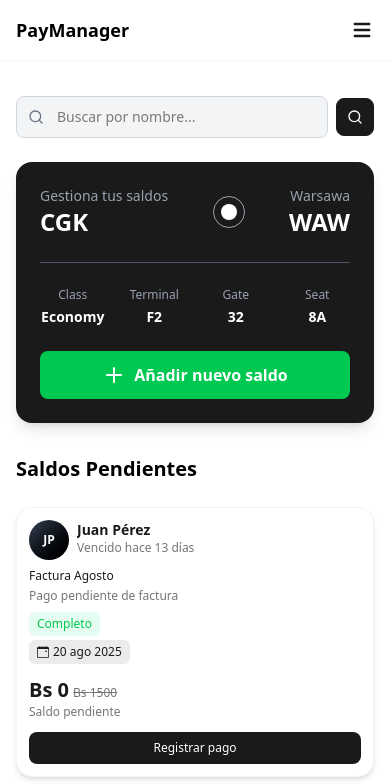
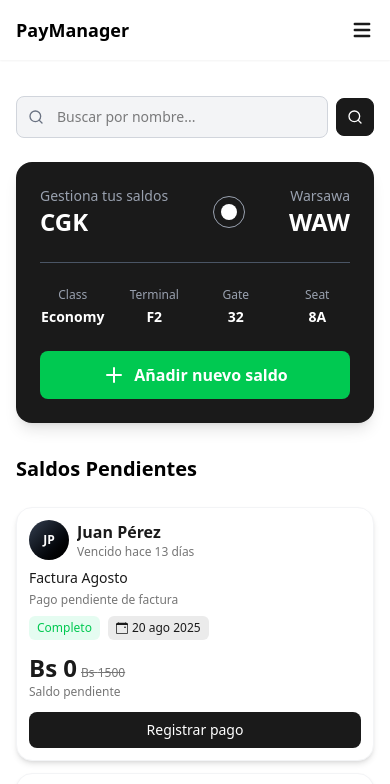
Before and after one commit to GustavoLuizaga/Pay-Manager-Frontend, a React (Vite) app: page / in a window 390 px wide. Shown: the top 784 px of the page. Built offline with nearby package versions, Linux system fonts and the light colour scheme.

Commit message:
change styles cards

```diff
--- a/src/components/OustandingBalanceCard.jsx
+++ b/src/components/OustandingBalanceCard.jsx
@@ -47,7 +47,7 @@ export function OutstandingBalanceCard({ title, fullName, endDate, totalAmount,
                 <div className="flex-1 min-w-0">
                     <div className="flex items-start justify-between">
                         <div className="flex-1 min-w-0">
-                            <h3 className="font-semibold text-[#1A1A1A] text-sm sm:text-base line-clamp-1">{fullName}</h3>
+                            <h3 className="font-semibold text-[#1A1A1A] text-md sm:text-base line-clamp-1">{fullName}</h3>
                             <p className="text-xs sm:text-sm text-[#767676]">
                                 {daysLeft > 0 ? `Vence en ${daysLeft} días` : daysLeft === 0 ? 'Vence hoy' : `Vencido hace ${Math.abs(daysLeft)} días`}
                             </p>
@@ -58,11 +58,11 @@ export function OutstandingBalanceCard({ title, fullName, endDate, totalAmount,
 
             {/* Título del trabajo/factura */}
             <div className="mb-2 sm:mb-3">
-                <h4 className="font-medium text-[#1A1A1A] text-xs sm:text-sm line-clamp-2 mb-1 sm:mb-2">{title}</h4>
+                <h4 className="font-medium text-[#1A1A1A] text-sm sm:text-sm line-clamp-2 mb-1 sm:mb-2">{title}</h4>
                 <p className="text-xs sm:text-sm text-[#767676] line-clamp-2">{description}</p>
             </div>
 
-            <div className="flex flex-col sm:flex-row sm:flex-wrap gap-1 sm:gap-2 mb-3 sm:mb-4">
+            <div className="flex sm:flex-row sm:flex-wrap gap-2 sm:gap-2 mb-3 sm:mb-4">
                 <span className={`inline-flex items-center px-2 py-1 rounded-md text-xs font-medium w-fit ${completed
                     ? "bg-red-400/10 text-red-500"
                     : "bg-green-400/10 text-green-500"
@@ -79,7 +79,7 @@ export function OutstandingBalanceCard({ title, fullName, endDate, totalAmount,
             <div className="mb-3">
                 <div className="sm:text-left">
                     <div className="flex items-baseline gap-1  sm:justify-start">
-                        <span className="text-xl sm:text-2xl font-semibold text-[#1A1A1A]">Bs {pendingAmount}</span>
+                        <span className="text-2xl sm:text-2xl font-semibold text-[#1A1A1A]">Bs {pendingAmount}</span>
                         {pendingAmount < totalAmount && (
                             <span className="text-xs sm:text-sm text-[#767676] line-through">Bs {totalAmount}</span>
                         )}
@@ -89,7 +89,7 @@ export function OutstandingBalanceCard({ title, fullName, endDate, totalAmount,
             </div>
             <footer>
                 <button
-                    className="bg-[#1A1A1A] text-white px-4 sm:px-6 py-2 rounded-lg text-xs sm:text-sm font-medium hover:bg-[#1A1A1A]/85 hover:scale-105 transition-all w-full"
+                    className="bg-[#1A1A1A] text-white px-4 sm:px-6 py-2 rounded-lg text-sm sm:text-sm font-medium hover:bg-[#1A1A1A]/85 hover:scale-105 transition-all w-full"
                     onClick={handleRegisterPayment}
                 >
                     Registrar pago
```
